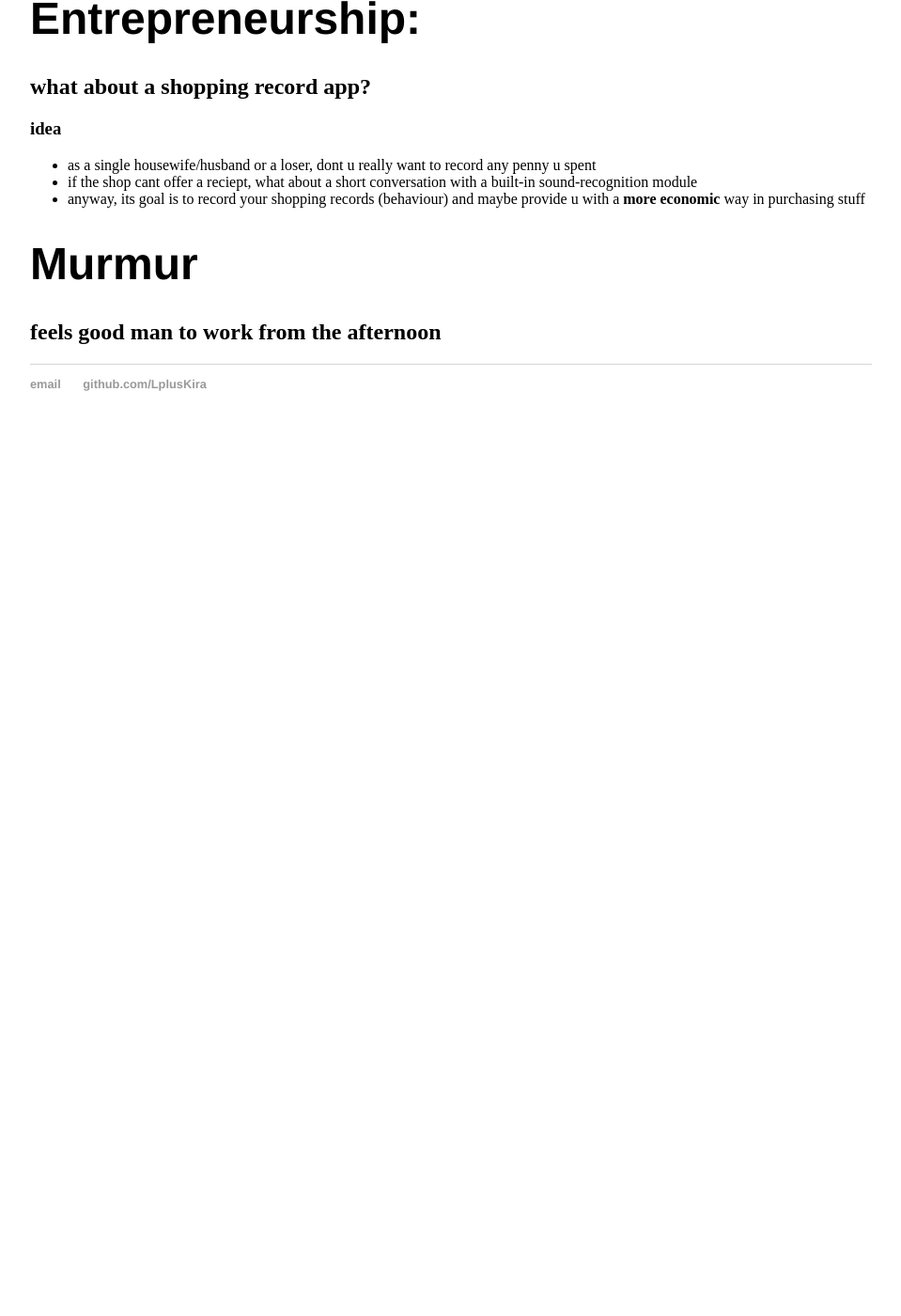
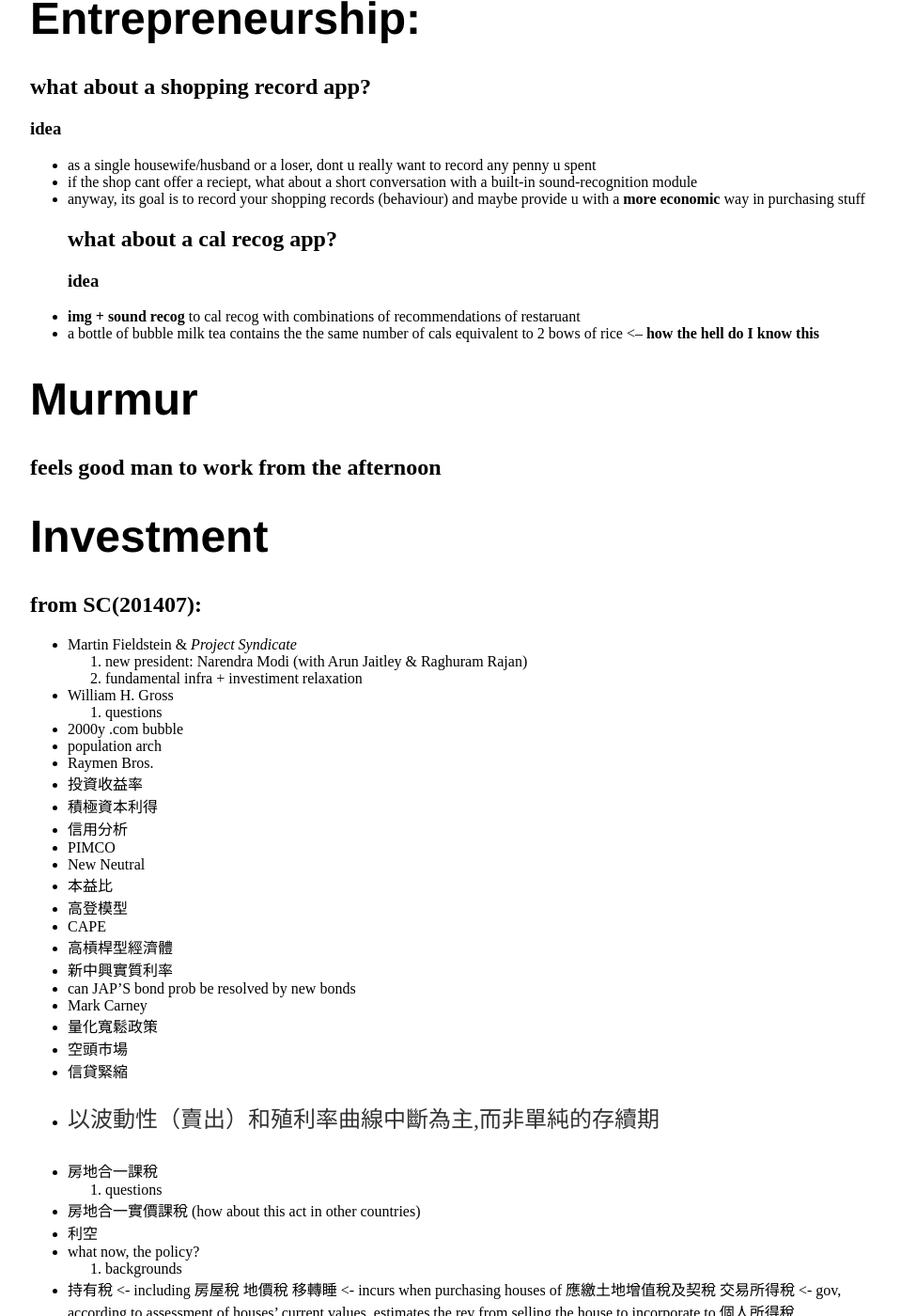
Before and after one commit to LplusKira/LplusKira.github.io, a Jekyll site: the page built from _posts/2017-09-15-soqqr.md, in a window 1280 px wide and 1400 px high, scrolled down 326 px. Shown: the whole window at 94% size, without its empty margins (160-1119 px from the left). Built offline with Jekyll 4.4.1, drawn with Linux system fonts in a browser that asks for light colours; before the commit the page ends 900 px from its top, so only the background shows below that; some of the changed text lies outside the part shown.

Commit message:
mainly, update today's post

```diff
--- a/_posts/2017-09-15-soqqr.md
+++ b/_posts/2017-09-15-soqqr.md
@@ -10,6 +10,78 @@ date: 2017-09-15
 - as a single housewife/husband or a loser, dont u really want to record any penny u spent
 - if the shop cant offer a reciept, what about a short conversation with a built-in sound-recognition module
 - anyway, its goal is to record your shopping records (behaviour) and maybe provide u with a __more economic__ way in purchasing stuff
+## what about a __cal recog__ app?
+### idea
+- __img + sound recog__ to cal recog with combinations of recommendations of restaruant
+- a bottle of bubble milk tea contains the the same number of cals equivalent to 2 bows of rice <-- __how the hell do I know this__
 
 # Murmur
 ## feels good man to work from the afternoon
+
+# Investment
+## from __SC(201407)__:
+- Martin Fieldstein & *Project Syndicate*
+1. new president: Narendra Modi (with Arun Jaitley & Raghuram Rajan)
+2. fundamental infra + investiment relaxation
+
+- William H. Gross
+1. questions
+- 2000y .com bubble
+- population arch
+- Raymen Bros.
+- 投資收益率
+- 積極資本利得
+- 信用分析
+- PIMCO
+- New Neutral
+- 本益比
+- 高登模型
+- CAPE
+- 高槓桿型經濟體
+- 新中興實質利率
+- can JAP'S bond prob be resolved by new bonds
+- Mark Carney
+- 量化寬鬆政策
+- 空頭市場
+- 信貸緊縮
+- 以波動性（賣出）和殖利率曲線中斷為主,而非單純的存續期
+
+- 房地合一課稅
+1. questions
+- 房地合一實價課稅 (how about this act in other countries)
+- 利空
+- what now, the policy?
+2. backgrounds
+- 持有稅 <- including 房屋稅 地價稅
+  移轉睡 <- incurs when purchasing houses of 應繳土地增值稅及契稅
+  交易所得稅 <- gov, according to assessment of houses' current values, estimates the rev from selling the house to incorporate to 個人所得稅
+- exp result: 50b NT with less than 1% tax
+1. due to short duration of possession, there's no incr on the __current val__; thus, 土增稅 == 0 NT
+2. due to 房地分離課稅, the owner only pays 0.3b NT in 房屋交易稅
+
+- 藥價三同(同品質同成份則同藥價)
+1. questions
+- PIC/S GMP
+2. backgorunds
+- 原廠藥 vs 學名藥
+- what about 自付差額 <- under the current acts of NHI, it's not permitted (wtf!)
+
+- 台股
+1. questions
+- 台股加權指數
+- 強勢話畀
+- 熱錢
+- 央行刻意壓低NTD漲勢
+- 弱勢貨幣對出口大宗電子股最有利
+- Quartz.com
+2. backgrounds
+- google finance
+
+- 中國股
+1. questiokns
+- 深圳交易所
+- 本益比
+- ETF
+- A50 ETF
+- 中國工商銀行 建設銀行 農業銀行
+- 概念股
```
Also changed, not shown: _posts/2017-09-14-soqqr.md (+1 -1 lines).
